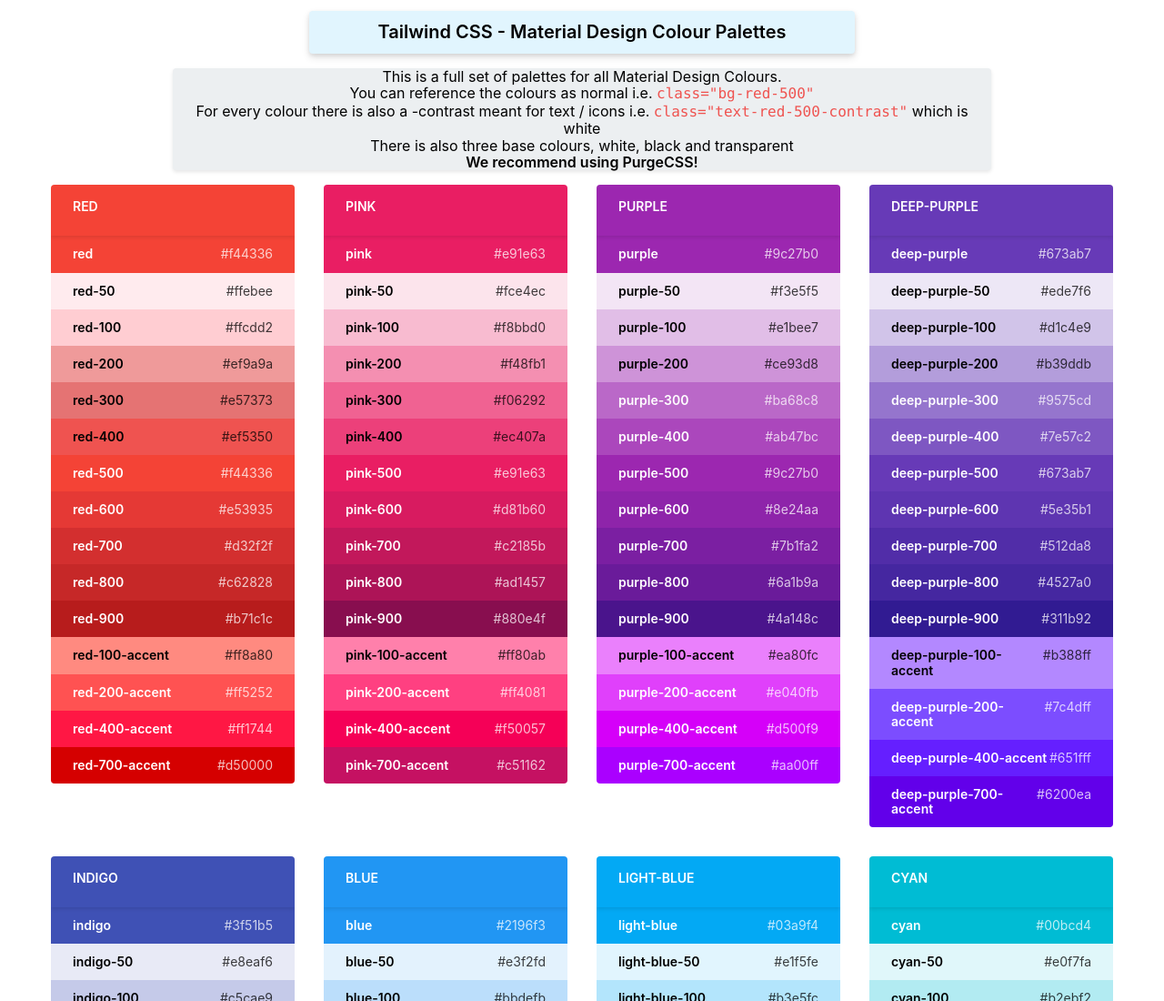
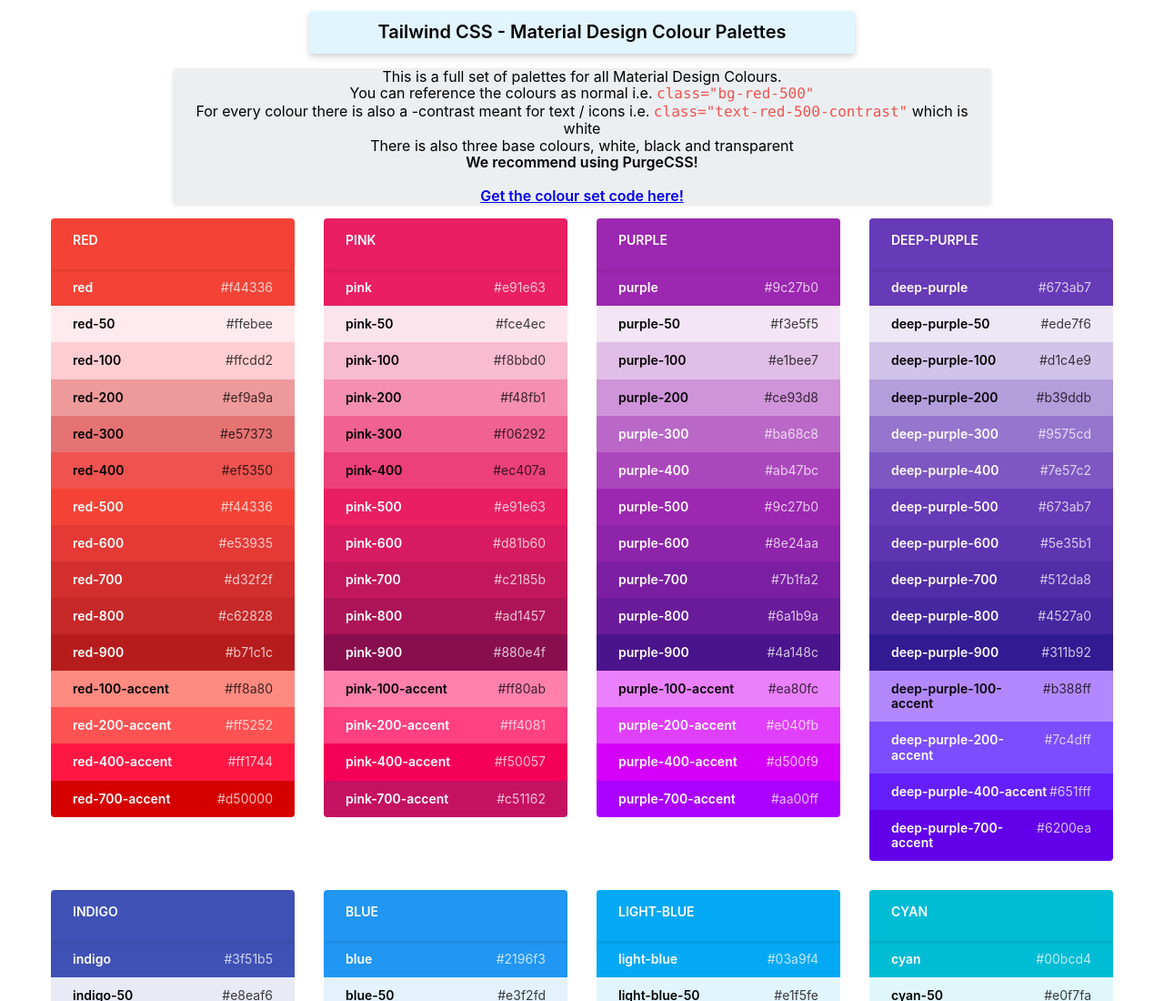
Before and after one commit to davidpiesse/tailwind-md-colours, a plain HTML site: page index.html in a window 1280 px wide. Shown: the top 1100 px of the page at 91% size. Drawn offline with Linux system fonts and the light colour scheme.

Commit message:
Added Gist Link

```diff
--- a/index.html
+++ b/index.html
@@ -18,7 +18,8 @@
         <p>You can reference the colours as normal i.e. <code class="text-bold text-red-400 font-mono"> class="bg-red-500"</code></p>
         <p>For every colour there is also a -contrast meant for text / icons i.e. <code class="text-bold text-red-400 font-mono"> class="text-red-500-contrast"</code> which is white</p>
         <p>There is also three base colours, white, black and transparent</p>
-        <p class="font-semibold">We recommend using PurgeCSS!</p>
+        <p class="font-semibold">We recommend using PurgeCSS!</p><br>
+        <p class="font-semibold"><a href="https://gist.github.com/davidpiesse/74f5eaa23eb405e61b58cfe535d9907c">Get the colour set code here!</a></p>
     </div>
 
     <div class="flex flex-wrap px-0">
```
